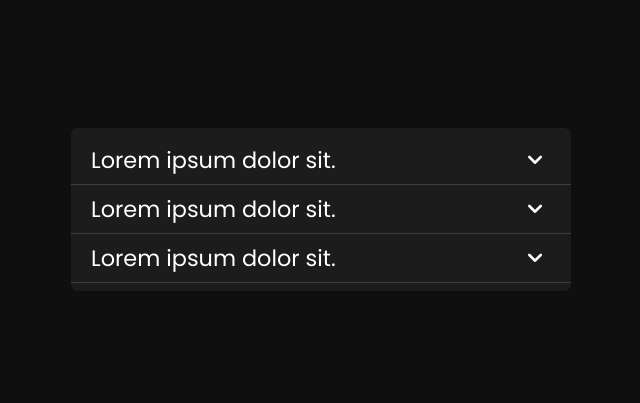
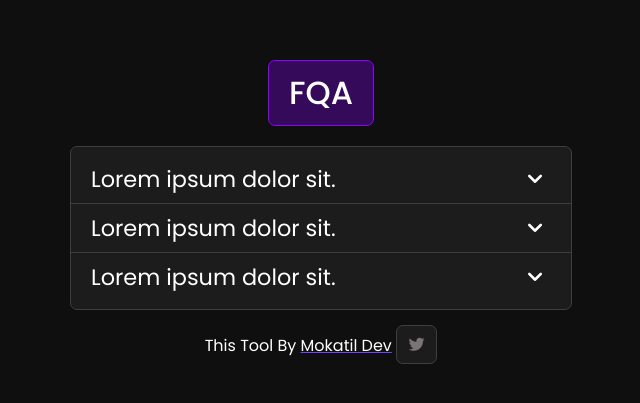
Before and after one commit to MokatilDev/FAQ-Project, a plain HTML site: page index.html in a window 1280 px wide. Shown: the part 191-594 px from the top of the page, without its empty margins (319-959 px from the left). Drawn offline with nearby package versions, Linux system fonts and the light colour scheme.

Commit message:
Add CopyRight

```diff
--- a/index.html
+++ b/index.html
@@ -12,8 +12,9 @@
 </head>
 
 <body>
+    <h1 class="FQA">FQA</h1>
     <main>
-        <div class="FQA">
+        <div>
             <div class="Question">
                 <span>Lorem ipsum dolor sit.</span>
                 <i class="uil uil-angle-down"></i>
@@ -35,17 +36,23 @@
             </div>
         </div>
         <div>
-            <div class="Question">
+            <div class="Question Question1">
                 <span>Lorem ipsum dolor sit.</span>
                 <i class="uil uil-angle-down"></i>
             </div>
             <div class="Anwsor">
-                <p>Lorem ipsum dolor sit amet consectetur adipisicing elit. Dignissimos, quae repellat dolor eius
-                    cupiditate delectus voluptate quaerat unde. Corrupti, magnam?</p>
+                Lorem ipsum dolor sit amet consectetur adipisicing elit. Dignissimos, quae repellat dolor eius
+                    cupiditate delectus voluptate quaerat unde. Corrupti, magnam?
             </div>
         </div>
     </main>
-
+    <div class="CopyRight">
+        <h1 class="Mokatil">This Tool By <span>Mokatil Dev</span>
+            <a href="https://twitter.com/Mokatil_Dev" target="_blank">
+                <i class="uil uil-twitter"></i>
+            </a>
+        </h1>
+    </div>
     <script src="script.js"></script>
 </body>
 
--- a/script.js
+++ b/script.js
@@ -1,13 +1,21 @@
 const Question = document.querySelectorAll(".Question")
 const Anwsor = document.querySelector(".Anwsor")
+const Question1 = document.querySelector(".Question1")
 
 
-
-
-
+let x = 2
 Question.forEach(element =>{
     element.addEventListener("click",()=>{
         element.children[1].classList.toggle("active")
         element.nextElementSibling.classList.toggle("active")
     })
 })
+
+Question1.addEventListener("click",()=>{
+    if(x%2 == 0){
+        Question1.style.borderBottom = "1px solid var(--Boder)"
+    }else{
+        Question1.style.borderBottom = "0"
+    }
+    x++
+})
--- a/style.css
+++ b/style.css
@@ -30,13 +30,14 @@ body{
     background-color: var(--Color-main);
     justify-content: center;
     flex-direction: column;
+    padding-inline: 15px;
 }
 
 main{
     background-color: var(--Bg-Button);
     padding: 8px 0px;
     border-radius: 7px;
-    width: 500px;
+    border: 1px solid var(--Boder);
 }
 
 .Anwsor{
@@ -76,3 +77,61 @@ main{
 .uil-angle-down.active{
     transform: rotate(180deg);
 }
+
+.Mokatil {
+    color: var(--Color-Normal);
+    font-size: 1rem;
+    font-weight: 400;
+    margin: 0;
+}
+
+.Mokatil span {
+    color: var(--Color-Normal);
+    text-decoration: underline var(--Color-Basic);
+    transition: all 0.3s;
+    margin: 0;
+
+}
+
+.uil-twitter{
+    color: var(--Color-Button);
+    background-color: var(--Bg-Button);
+    padding: 5px 10px;
+    font-size: 1.2rem;
+    border-radius: 7px;
+    border: 1px solid var(--Boder);
+    cursor: pointer;
+    margin: 0;
+    transition: all 0.3s;
+}
+
+.uil-twitter:hover {
+    color: var(--Color-Normal);
+    margin: 0;
+    background-color: var(--Boder-Basic);
+    border: 1px solid var(--Color-Basic);
+}
+
+.CopyRight{
+    display: flex;
+    align-items: center;
+    justify-content: center;
+    margin-top: 20px;
+}
+
+.Question1{
+    border: 0;
+}
+
+.Question1.active{
+    border-bottom: 1px solid var(--Boder);
+}
+
+.FQA{
+    font-weight: 500;
+    margin-bottom: 20px;
+    background-color: #8c00ff50;
+    padding: 8px 20px;
+    border-radius: 7px;
+    border: 1px solid #8c00ff;
+}
```
